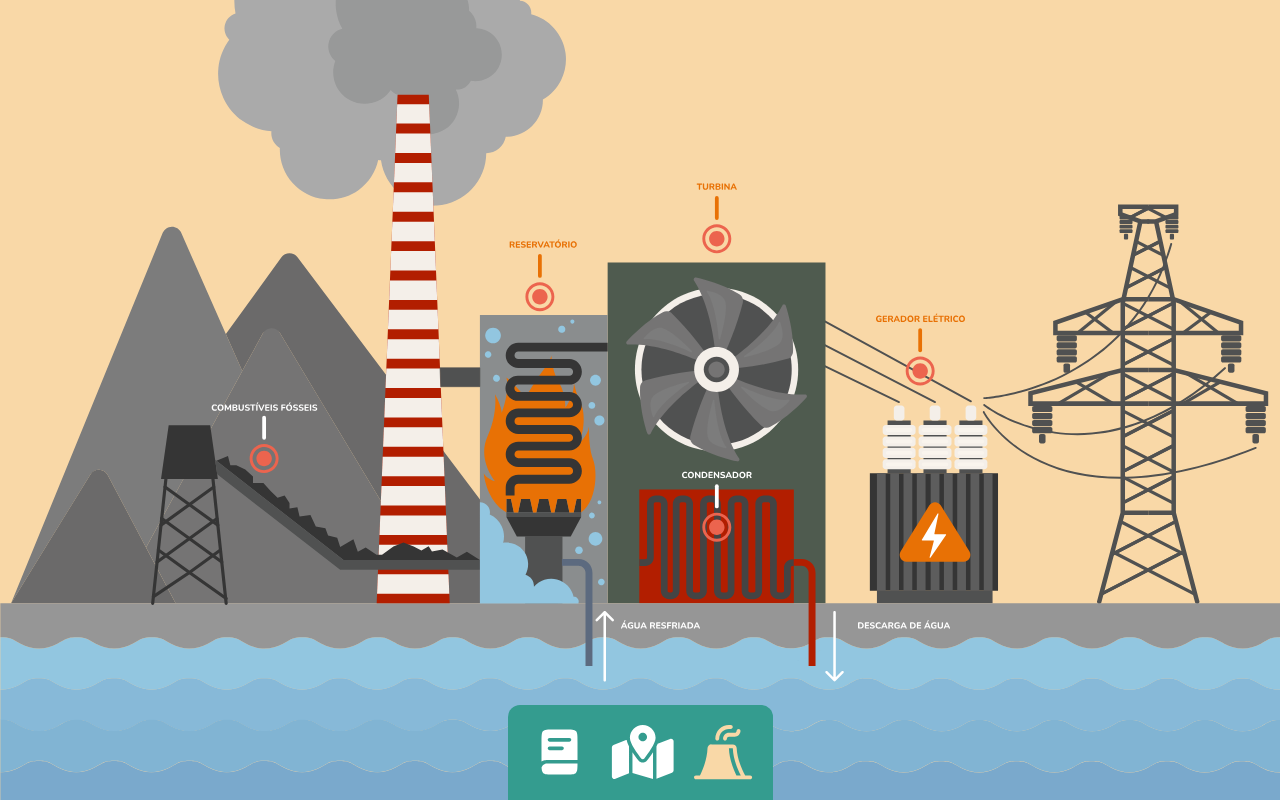
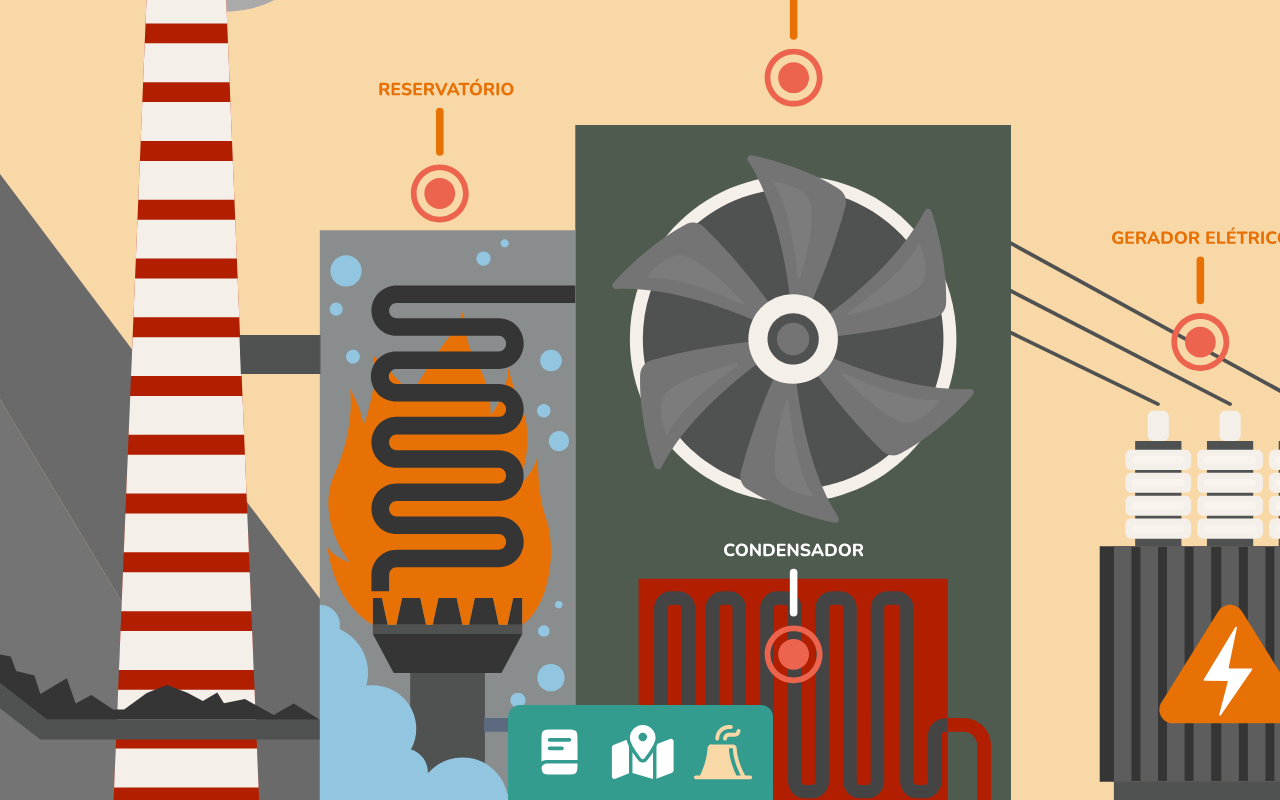
Before and after one commit to ricardoabb/fis_c6_l2a_066, a Next.js app: page /usina in a window 1280 px wide. Built offline with nearby package versions, Linux system fonts and the light colour scheme.

Commit message:
test  usina size on mobile

```diff
--- a/src/app/usina/page.tsx
+++ b/src/app/usina/page.tsx
@@ -216,7 +216,7 @@ export default function Usina() {
 
 
                     }}
-                    className='usina-svg w-[200%] md:w-[100%] p-0'
+                    className='usina-svg w-[200%] md:w-[200%] p-0'
                     width="2033px"
                     height="1484px"
                     viewBox="0 0 2032 1484"
```
